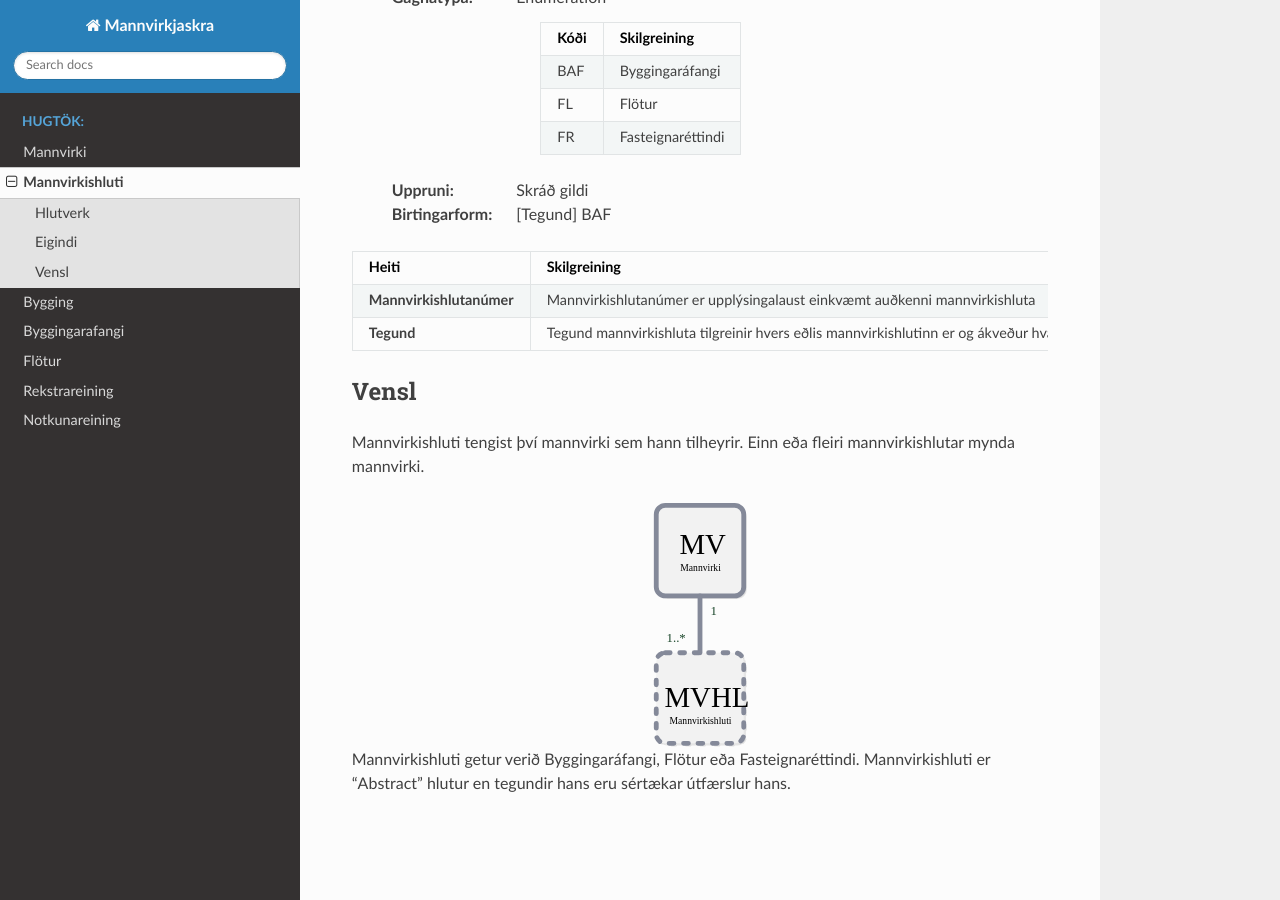
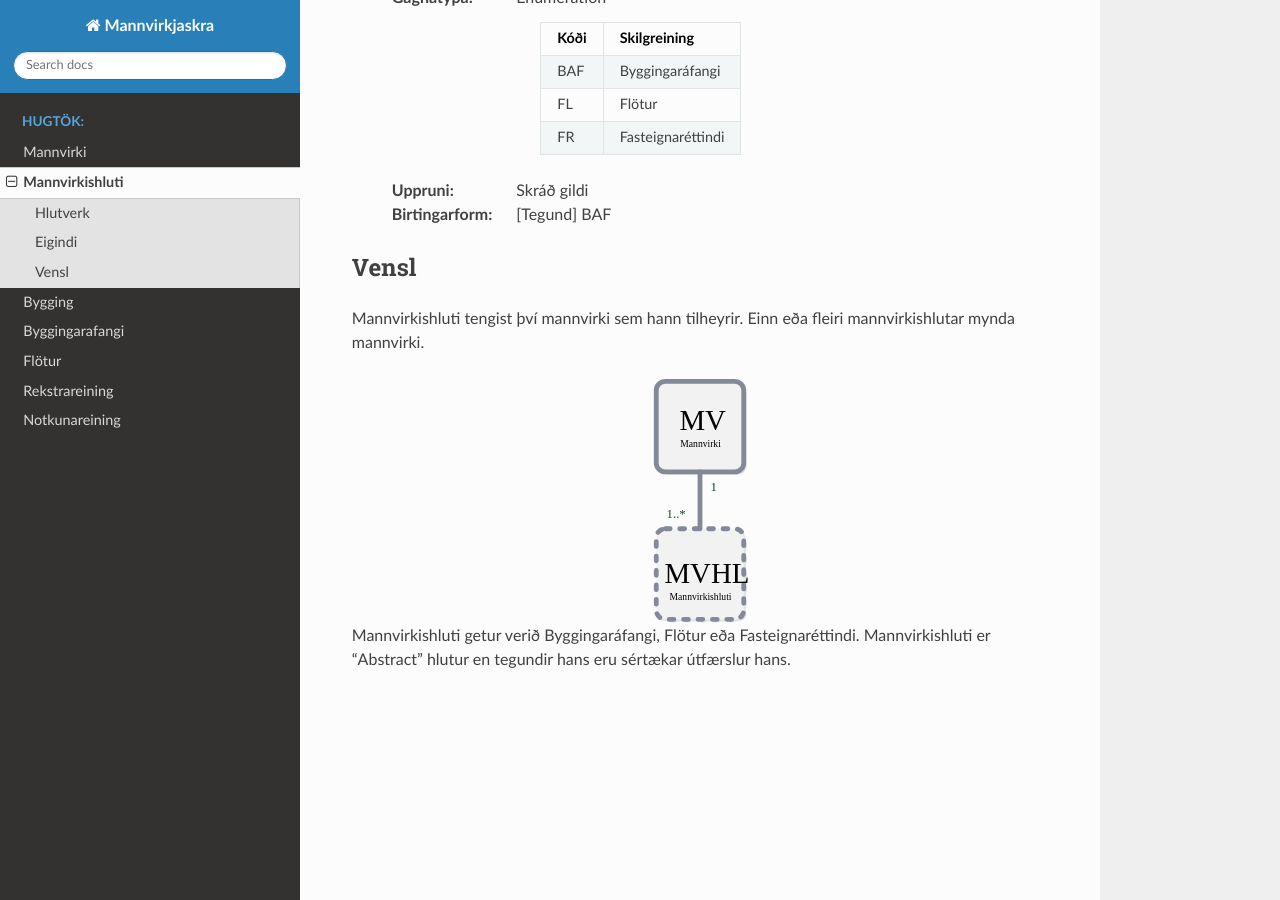
Before and after one commit to hthl/Mannvirkjaskra, a Sphinx documentation site: the page built from source/mannvirkishluti.rst, in a window 1280 px wide and 900 px high, scrolled down 1179 px. Built offline with Sphinx 7.4.7 and the Read the Docs theme 2.0.0, drawn with Linux system fonts in a browser that asks for light colours.

Commit message:
Update mannvirkishluti.rst

```diff
--- a/source/mannvirkishluti.rst
+++ b/source/mannvirkishluti.rst
@@ -76,13 +76,6 @@ Eigindi
   :Birtingarform:
     [Tegund] BAF
 
-.. csv-table::
-   :header: "Heiti", "Skilgreining", "Skýring", "Tækniheiti", "Stuttheiti",  "Gagnatýpa", "Uppruni", "Birtingarform"
-
-   "**Mannvirkishlutanúmer**", "Mannvirkishlutanúmer er upplýsingalaust einkvæmt auðkenni mannvirkishluta", "", "MannvirkishlutiNr", "MVHLNR",  "raðnúmer innan mannvirkis, pósitív heiltala í hækkandi röð sem byrjar á 1 ", "Framkallað gildi", "[MVNR:MVHLNR] MV-000000:1"
-   "**Tegund**", "Tegund mannvirkishluta tilgreinir hvers eðlis mannvirkishlutinn er og ákveður hvaða skráningaratriði eru skráð fyrir viðkomandi tegund mannvirkishluta. Tegundir mannvirkishluta eru Byggingaráfangi, Flötur, Fasteignaréttindi og möguleiki er á að bæta við fleiri tegundum þegar þörf kemur upp á að skrá nýja tegund mannvirkis.", "Tegund tilgreinir erfðavensl", "Tegund", "TEG", "Enumeration ['BAF' - Byggingaráfangi, 'FL' - Flötur, 'FR' - Fasteignaréttindi]", "Skráð gildi", "[Tegund] BAF"
-
-
 Vensl
 -----
 
```
